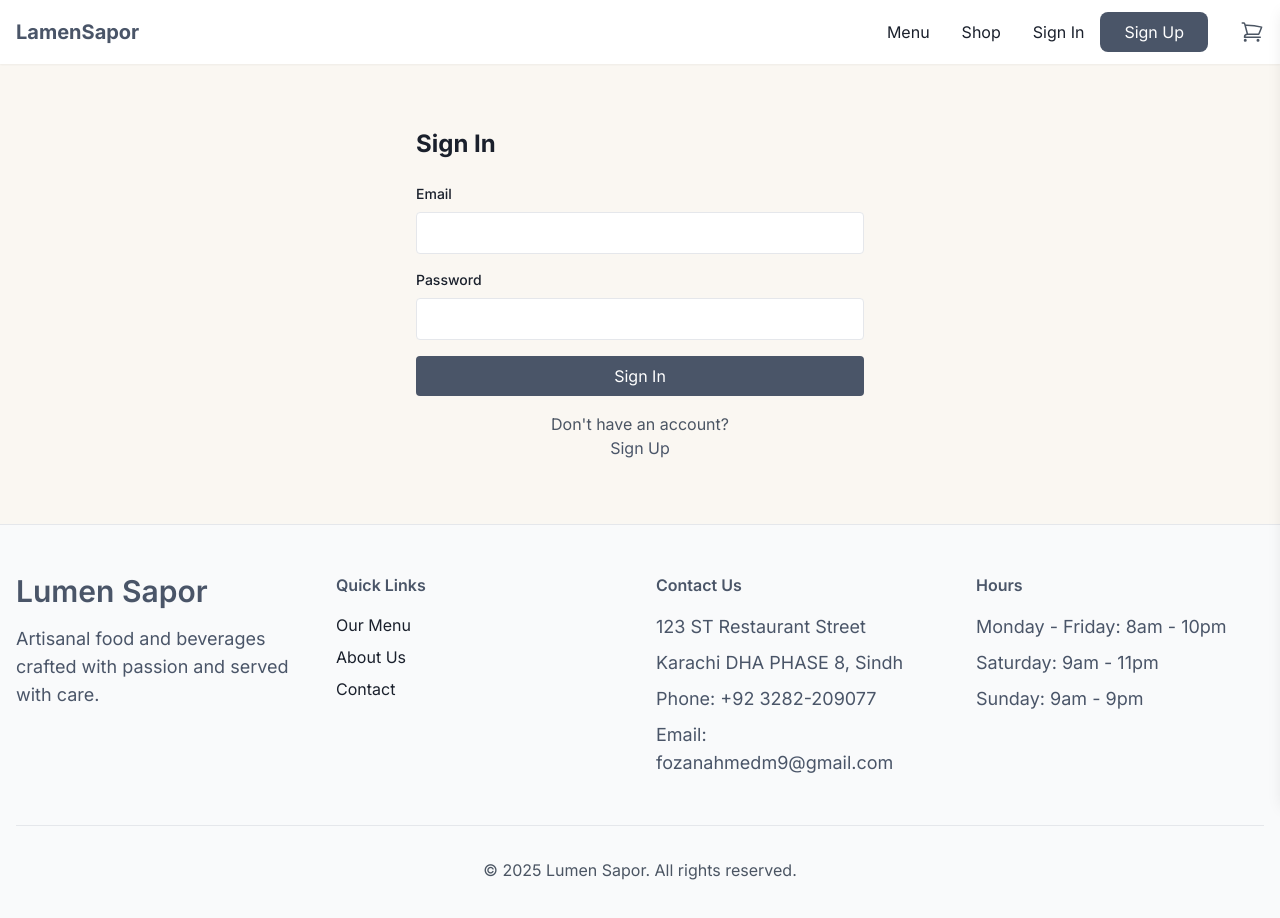
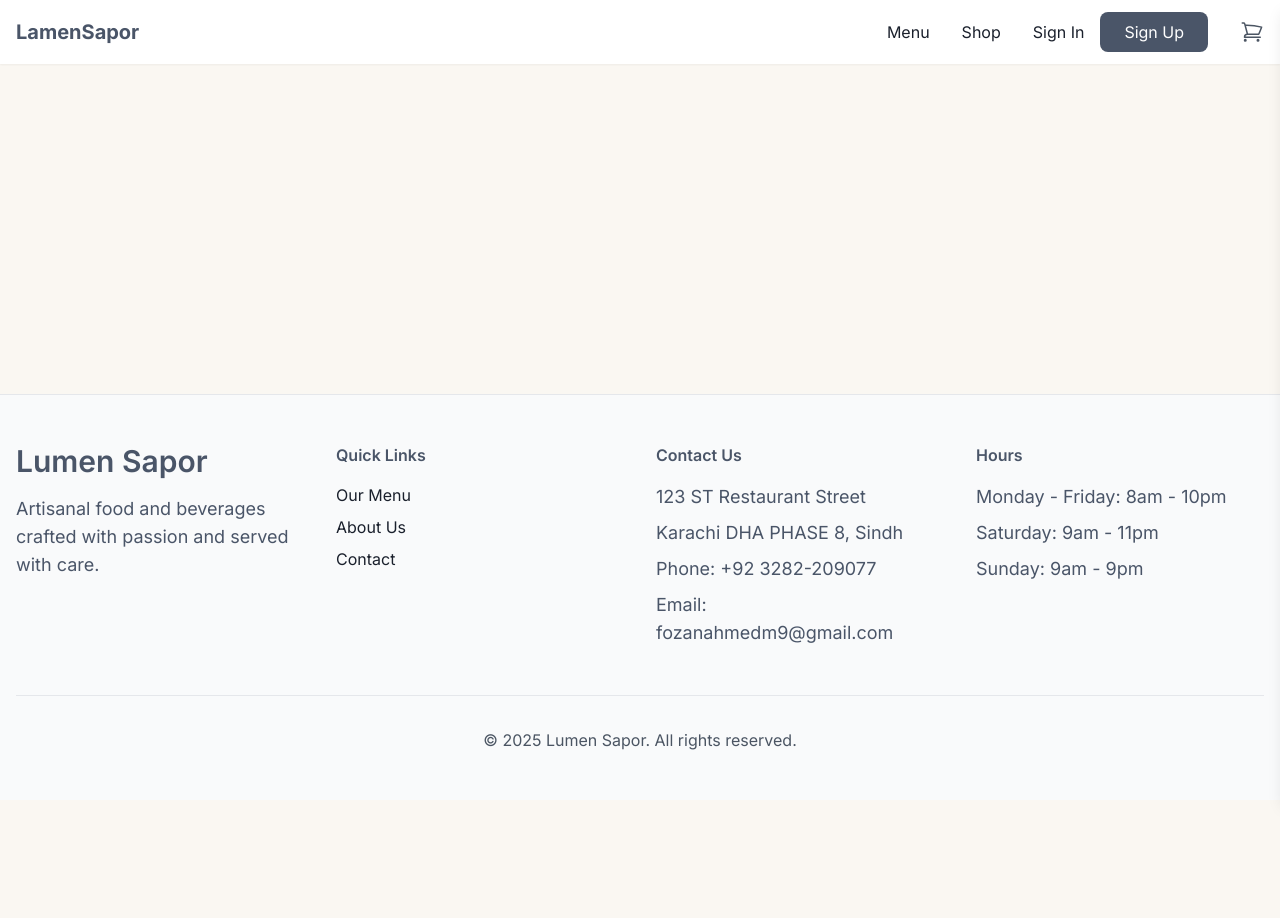
Before and after one commit to felixarash/lamensapor, a Next.js app: page /signin in a window 1280 px wide. Shown: the top 918 px of the page. After the commit the page ends 800 px from the top, so only its background shows below. Built offline with nearby package versions, Linux system fonts and the light colour scheme; no server answers.

Commit message:
{commit_message}

```diff
--- a/src/app/(auth)/signin/page.tsx
+++ b/src/app/(auth)/signin/page.tsx
@@ -1,9 +1,8 @@
 'use client'
 
+import { signIn } from 'next-auth/react'
+import { useRouter } from 'next/navigation'
 import { useState } from 'react'
-import { signIn } from 'next-auth/react'
-import Link from 'next/link'
-import { useRouter } from 'next/navigation'
 import { toast } from 'react-hot-toast'
 
 export default function SignInPage() {
@@ -41,60 +40,7 @@ export default function SignInPage() {
 
   return (
     <div className="container mx-auto px-4 py-16">
-      <div className="max-w-md mx-auto">
-        <h1 className="text-2xl font-bold mb-6">Sign In</h1>
-
-        <form onSubmit={handleSubmit} className="space-y-4">
-          <div>
-            <label htmlFor="email" className="block text-sm font-medium mb-2">
-              Email
-            </label>
-            <input
-              type="email"
-              id="email"
-              required
-              className="w-full p-2 border rounded"
-              value={formData.email}
-              onChange={(e) => setFormData(prev => ({
-                ...prev,
-                email: e.target.value
-              }))}
-            />
-          </div>
-
-          <div>
-            <label htmlFor="password" className="block text-sm font-medium mb-2">
-              Password
-            </label>
-            <input
-              type="password"
-              id="password"
-              required
-              className="w-full p-2 border rounded"
-              value={formData.password}
-              onChange={(e) => setFormData(prev => ({
-                ...prev,
-                password: e.target.value
-              }))}
-            />
-          </div>
-
-          <button
-            type="submit"
-            className="w-full bg-primary text-white p-2 rounded"
-            disabled={loading}
-          >
-            {loading ? 'Signing in...' : 'Sign In'}
-          </button>
-        </form>
-
-        <p className="mt-4 text-center text-gray-600">
-          <p>Don&apos;t have an account?</p>
-          <Link href="/signup" className="text-primary hover:underline">
-            Sign Up
-          </Link>
-        </p>
-      </div>
+      {/* Rest of your form JSX */}
     </div>
   )
 }
```
Also changed, not shown: file.txt (added).
